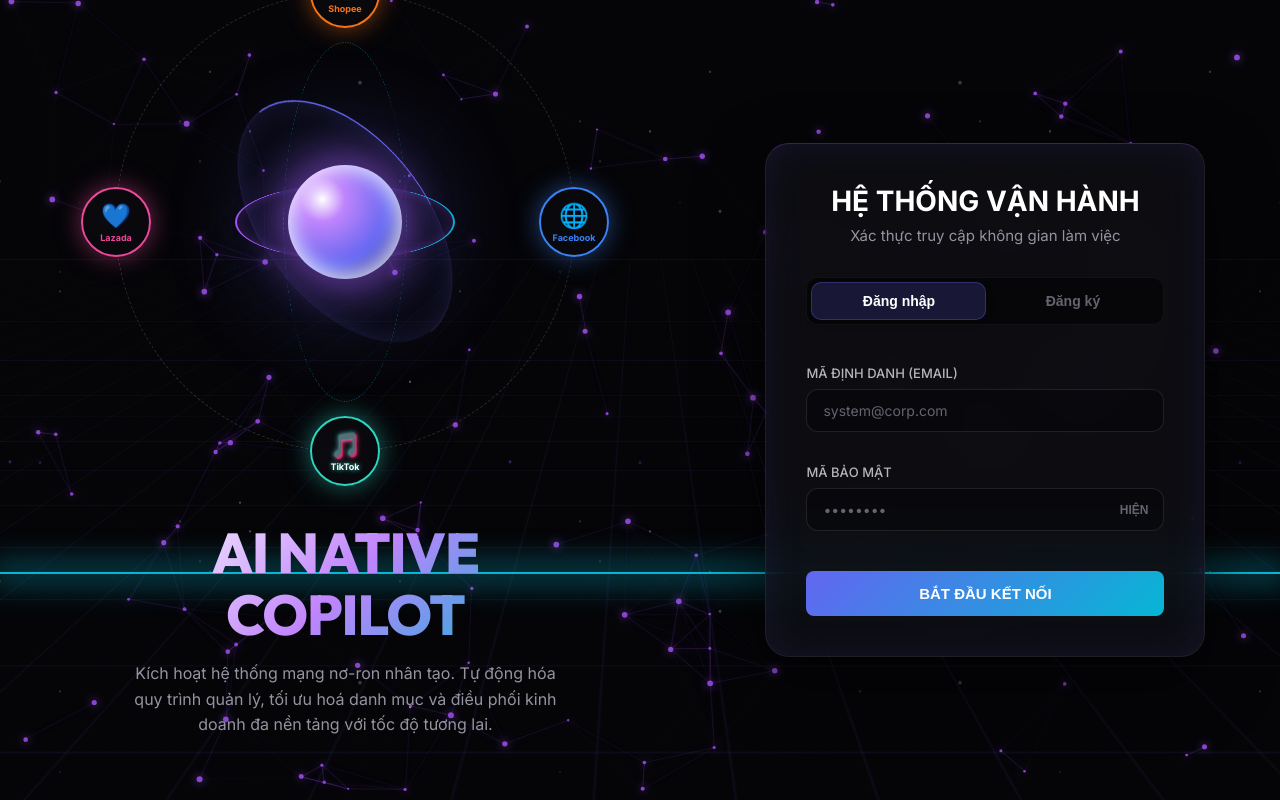
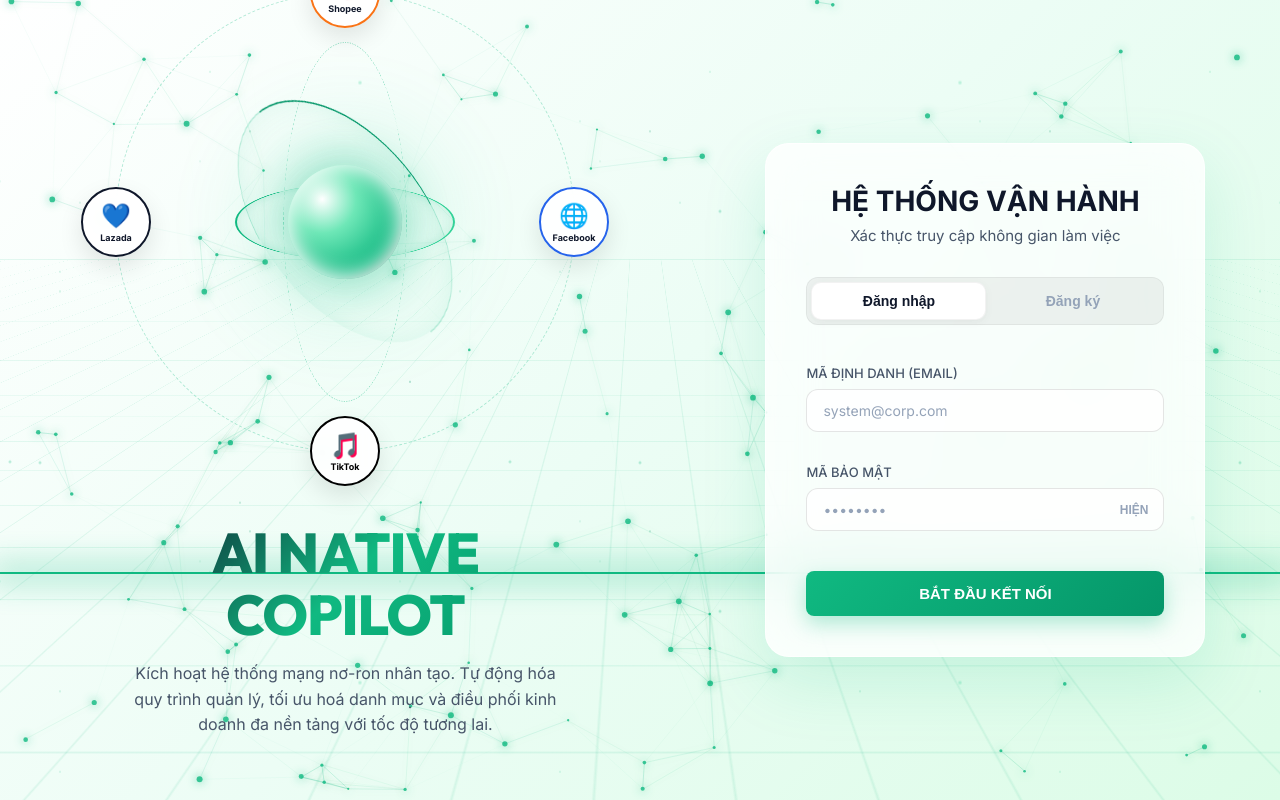
Before and after one commit to Yhucyor/startup-review, a Next.js app in the folder frontend/: page / in a window 1280 px wide. Built offline with nearby package versions, Linux system fonts and the light colour scheme.

Commit message:
style: change theme to beautiful white and emerald green gradient light mode

```diff
--- a/frontend/src/app/Particles.tsx
+++ b/frontend/src/app/Particles.tsx
@@ -65,10 +65,10 @@ export default function Particles() {
         if (!ctx) return;
         ctx.beginPath();
         ctx.arc(this.x, this.y, this.size, 0, Math.PI * 2);
-        ctx.fillStyle = "rgba(168, 85, 247, 0.8)";
+        ctx.fillStyle = "rgba(16, 185, 129, 0.8)";
         ctx.fill();
         ctx.shadowBlur = 10;
-        ctx.shadowColor = "#a855f7";
+        ctx.shadowColor = "#10b981";
       }
     }
 
@@ -97,7 +97,7 @@ export default function Particles() {
           ctx.beginPath();
           ctx.moveTo(particles[i].x, particles[i].y);
           ctx.lineTo(mouse.x, mouse.y);
-          ctx.strokeStyle = `rgba(6, 182, 212, ${1 - distMouse / 180})`; // Neon cyan connection to mouse
+          ctx.strokeStyle = `rgba(5, 150, 105, ${1 - distMouse / 180})`; // Dark green connection to mouse
           ctx.lineWidth = 1.5;
           ctx.stroke();
         }
@@ -112,7 +112,7 @@ export default function Particles() {
             ctx.beginPath();
             ctx.moveTo(particles[i].x, particles[i].y);
             ctx.lineTo(particles[j].x, particles[j].y);
-            ctx.strokeStyle = `rgba(168, 85, 247, ${0.3 - dist / 400})`; // Purple connections between stars
+            ctx.strokeStyle = `rgba(16, 185, 129, ${0.3 - dist / 400})`; // Green connections between stars
             ctx.lineWidth = 0.8;
             ctx.stroke();
           }
--- a/frontend/src/app/globals.css
+++ b/frontend/src/app/globals.css
@@ -2,29 +2,29 @@
 
 :root {
   /* Core Colors */
-  --bg-primary: #0a0a0c;
-  --bg-secondary: #121217;
-  --bg-tertiary: rgba(25, 25, 32, 0.6);
-  --bg-glass: rgba(25, 25, 32, 0.4);
+  --bg-primary: #f0fdf4; /* Light green-white */
+  --bg-secondary: #ffffff; /* Pure white */
+  --bg-tertiary: #e2e8f0; /* Slate 200 */
+  --bg-glass: rgba(255, 255, 255, 0.7);
 
-  --text-primary: #ffffff;
-  --text-secondary: #9494a0;
-  --text-muted: #646470;
+  --text-primary: #0f172a; /* Slate 900 */
+  --text-secondary: #475569; /* Slate 600 */
+  --text-muted: #94a3b8; /* Slate 400 */
 
-  --accent-primary: #6366f1; /* Indigo */
-  --accent-secondary: #a855f7; /* Purple */
-  --accent-glow: rgba(99, 102, 241, 0.4);
+  --accent-primary: #10b981; /* Emerald Green */
+  --accent-secondary: #059669; /* Dark Green */
+  --accent-glow: rgba(16, 185, 129, 0.4);
 
-  --border-color: rgba(255, 255, 255, 0.08);
-  --border-light: rgba(255, 255, 255, 0.15);
+  --border-color: rgba(0, 0, 0, 0.08);
+  --border-light: rgba(0, 0, 0, 0.15);
 
   /* Status Colors */
   --success: #10b981;
-  --success-bg: rgba(16, 185, 129, 0.1);
+  --success-bg: rgba(16, 185, 129, 0.15);
   --warning: #f59e0b;
-  --warning-bg: rgba(245, 158, 11, 0.1);
+  --warning-bg: rgba(245, 158, 11, 0.15);
   --error: #ef4444;
-  --error-bg: rgba(239, 68, 68, 0.1);
+  --error-bg: rgba(239, 68, 68, 0.15);
 
   /* Typography */
   --font-body: 'Inter', sans-serif;
--- a/frontend/src/app/page.module.css
+++ b/frontend/src/app/page.module.css
@@ -1,7 +1,7 @@
 .container {
   display: flex;
   min-height: 100vh;
-  background: #050508; /* Very dark blue/black */
+  background: linear-gradient(135deg, #ffffff 0%, #ecfdf5 50%, #dcfce7 100%);
   overflow: hidden;
   position: relative;
 }
@@ -19,7 +19,7 @@
   overflow: hidden;
 }
 
-/* Galaxy Stars */
+/* Eco Tech Stars */
 .starsContainer {
   position: absolute;
   top: 0; left: 0; right: 0; bottom: 0;
@@ -33,35 +33,35 @@
   top: -50%; left: -50%; width: 200%; height: 200%;
   background: transparent;
   background-image:
-    radial-gradient(1px 1px at 20px 30px, #ffffff, rgba(0,0,0,0)),
-    radial-gradient(1px 1px at 40px 70px, #ffffff, rgba(0,0,0,0)),
-    radial-gradient(1.5px 1.5px at 90px 40px, #ffffff, rgba(0,0,0,0)),
-    radial-gradient(2px 2px at 160px 120px, rgba(255,255,255,0.8), rgba(0,0,0,0)),
-    radial-gradient(1px 1px at 240px 90px, #ffffff, rgba(0,0,0,0)),
-    radial-gradient(1.5px 1.5px at 300px 200px, rgba(255,255,255,0.6), rgba(0,0,0,0));
+    radial-gradient(1px 1px at 20px 30px, rgba(16, 185, 129, 0.5), rgba(0,0,0,0)),
+    radial-gradient(1px 1px at 40px 70px, rgba(16, 185, 129, 0.4), rgba(0,0,0,0)),
+    radial-gradient(1.5px 1.5px at 90px 40px, rgba(5, 150, 105, 0.5), rgba(0,0,0,0)),
+    radial-gradient(2px 2px at 160px 120px, rgba(16, 185, 129, 0.6), rgba(0,0,0,0)),
+    radial-gradient(1px 1px at 240px 90px, rgba(52, 211, 153, 0.5), rgba(0,0,0,0)),
+    radial-gradient(1.5px 1.5px at 300px 200px, rgba(16, 185, 129, 0.4), rgba(0,0,0,0));
   background-repeat: repeat;
   background-size: 400px 400px;
   animation: starMove 60s linear infinite;
-  opacity: 0.5;
+  opacity: 0.7;
 }
 
 .stars2 {
   background-image:
-    radial-gradient(1.5px 1.5px at 50px 160px, rgba(255,255,255,0.9), rgba(0,0,0,0)),
-    radial-gradient(2px 2px at 150px 240px, rgba(168,85,247,0.8), rgba(0,0,0,0)),
-    radial-gradient(1px 1px at 350px 350px, #ffffff, rgba(0,0,0,0)),
-    radial-gradient(1px 1px at 200px 50px, rgba(6,182,212,0.8), rgba(0,0,0,0));
+    radial-gradient(1.5px 1.5px at 50px 160px, rgba(5, 150, 105, 0.6), rgba(0,0,0,0)),
+    radial-gradient(2px 2px at 150px 240px, rgba(16, 185, 129, 0.5), rgba(0,0,0,0)),
+    radial-gradient(1px 1px at 350px 350px, rgba(52, 211, 153, 0.6), rgba(0,0,0,0)),
+    radial-gradient(1px 1px at 200px 50px, rgba(16, 185, 129, 0.5), rgba(0,0,0,0));
   background-size: 500px 500px;
   animation: starMove 45s linear infinite;
-  opacity: 0.7;
+  opacity: 0.8;
 }
 
 .stars3 {
   background-image:
-    radial-gradient(2px 2px at 80px 80px, rgba(99,102,241,0.9), rgba(0,0,0,0)),
-    radial-gradient(1.5px 1.5px at 280px 120px, #ffffff, rgba(0,0,0,0)),
-    radial-gradient(2.5px 2.5px at 400px 300px, rgba(255,255,255,0.7), rgba(0,0,0,0)),
-    radial-gradient(1px 1px at 120px 420px, rgba(168,85,247,0.8), rgba(0,0,0,0));
+    radial-gradient(2px 2px at 80px 80px, rgba(16, 185, 129, 0.6), rgba(0,0,0,0)),
+    radial-gradient(1.5px 1.5px at 280px 120px, rgba(5, 150, 105, 0.5), rgba(0,0,0,0)),
+    radial-gradient(2.5px 2.5px at 400px 300px, rgba(52, 211, 153, 0.5), rgba(0,0,0,0)),
+    radial-gradient(1px 1px at 120px 420px, rgba(16, 185, 129, 0.6), rgba(0,0,0,0));
   background-size: 600px 600px;
   animation: starMove 30s linear infinite;
 }
@@ -71,13 +71,13 @@
   to { transform: translateY(1000px); }
 }
 
-/* Futuristic Cyber Grid */
+/* Light Green Cyber Grid */
 .gridOverlay {
   position: absolute;
   top: -50%; left: -50%; right: -50%; bottom: -50%;
   background-image:
-    linear-gradient(rgba(99, 102, 241, 0.07) 1px, transparent 1px),
-    linear-gradient(90deg, rgba(99, 102, 241, 0.07) 1px, transparent 1px);
+    linear-gradient(rgba(16, 185, 129, 0.1) 1px, transparent 1px),
+    linear-gradient(90deg, rgba(16, 185, 129, 0.1) 1px, transparent 1px);
   background-size: 60px 60px;
   transform: perspective(800px) rotateX(70deg);
   animation: gridMove 5s linear infinite;
@@ -86,16 +86,16 @@
 
 @keyframes gridMove {
   0% { transform: perspective(800px) rotateX(70deg) translateY(0); }
-  100% { transform: perspective(800px) rotateX(70deg) translateY(60px); } /* Matches background-size */
+  100% { transform: perspective(800px) rotateX(70deg) translateY(60px); }
 }
 
-/* Cyber Scanner Line */
+/* Green Scanner Line */
 .scanner {
   position: absolute;
   left: 0; right: 0;
   height: 2px;
-  background: #06b6d4; /* Neon cyan */
-  box-shadow: 0 0 30px 10px rgba(6, 182, 212, 0.4);
+  background: #10b981;
+  box-shadow: 0 0 30px 10px rgba(16, 185, 129, 0.3);
   animation: scan 4s ease-in-out infinite alternate;
   z-index: 1;
 }
@@ -107,7 +107,7 @@
   100% { top: 100%; opacity: 0; }
 }
 
-/* Holographic AI Core */
+/* Eco AI Core */
 .aiCore {
   position: relative;
   width: 320px;
@@ -115,7 +115,7 @@
   display: flex;
   align-items: center;
   justify-content: center;
-  margin-bottom: 140px; /* INCREASED to prevent overlapping with text */
+  margin-bottom: 140px;
   z-index: 10;
 }
 
@@ -123,47 +123,47 @@
   width: 120px;
   height: 120px;
   border-radius: 50%;
-  background: radial-gradient(circle at 30% 30%, #ffffff 0%, #c084fc 20%, #6366f1 60%, #1e1b4b 100%);
+  background: radial-gradient(circle at 30% 30%, #ffffff 0%, #6ee7b7 30%, #10b981 70%, #064e3b 100%);
   box-shadow:
-    0 0 40px 10px rgba(168, 85, 247, 0.5),
-    0 0 100px 30px rgba(99, 102, 241, 0.3),
-    inset 0 0 20px 5px rgba(255, 255, 255, 0.8);
+    0 0 40px 10px rgba(16, 185, 129, 0.3),
+    0 0 100px 30px rgba(52, 211, 153, 0.2),
+    inset 0 0 20px 5px rgba(255, 255, 255, 0.9);
   animation: pulseOrb 3s ease-in-out infinite alternate;
   z-index: 5;
 }
 
 @keyframes pulseOrb {
-  0% { transform: scale(0.95); filter: hue-rotate(0deg); }
-  100% { transform: scale(1.05); filter: hue-rotate(15deg); }
+  0% { transform: scale(0.95); filter: brightness(1); }
+  100% { transform: scale(1.05); filter: brightness(1.2); }
 }
 
-/* Floating Hologram Rings */
+/* Floating Rings */
 .ring {
   position: absolute;
   border-radius: 50%;
-  border: 1px solid rgba(168, 85, 247, 0.2);
+  border: 1px solid rgba(16, 185, 129, 0.3);
   transform-style: preserve-3d;
 }
 
 .ring1 {
   width: 220px; height: 220px;
-  border-left: 2px solid #a855f7;
-  border-right: 2px solid #06b6d4;
+  border-left: 2px solid #10b981;
+  border-right: 2px solid #34d399;
   animation: spin1 8s cubic-bezier(0.4, 0, 0.2, 1) infinite;
-  box-shadow: 0 0 20px rgba(168, 85, 247, 0.3) inset;
+  box-shadow: 0 0 20px rgba(16, 185, 129, 0.2) inset;
 }
 
 .ring2 {
   width: 280px; height: 280px;
-  border-top: 2px solid #6366f1;
+  border-top: 2px solid #059669;
   border-bottom: 2px solid transparent;
   animation: spin2 12s linear infinite;
-  box-shadow: 0 0 30px rgba(99, 102, 241, 0.2) inset;
+  box-shadow: 0 0 30px rgba(16, 185, 129, 0.1) inset;
 }
 
 .ring3 {
   width: 360px; height: 360px;
-  border: 1px dashed rgba(6, 182, 212, 0.4);
+  border: 1px dashed rgba(16, 185, 129, 0.4);
   animation: spin3 20s linear infinite;
 }
 
@@ -186,7 +186,7 @@
   width: 460px;
   height: 460px;
   border-radius: 50%;
-  border: 1px dashed rgba(255, 255, 255, 0.15);
+  border: 1px dashed rgba(16, 185, 129, 0.3);
   animation: spinOrbit 24s linear infinite;
   z-index: 8;
 }
@@ -201,7 +201,7 @@
   width: 70px;
   height: 70px;
   border-radius: 50%;
-  background: rgba(10, 10, 15, 0.9);
+  background: rgba(255, 255, 255, 0.9);
   backdrop-filter: blur(8px);
   display: flex;
   flex-direction: column;
@@ -212,11 +212,12 @@
   border: 2px solid;
   animation: counterSpinOrbit 24s linear infinite;
   transition: transform 0.3s ease;
+  box-shadow: 0 10px 25px rgba(0,0,0,0.1);
+  color: #0f172a;
 }
 
 .platformNode:hover {
-  filter: brightness(1.3);
-  transform: scale(1.1) !important; /* Note: this might fight with the animation, so we might need an inner div for scale */
+  transform: scale(1.1) !important;
 }
 
 .platformInner {
@@ -236,33 +237,25 @@
   top: -35px;
   left: calc(50% - 35px);
   border-color: #f97316;
-  color: #f97316;
-  box-shadow: 0 0 25px rgba(249, 115, 22, 0.5);
 }
 
 .nodeTiktok {
   bottom: -35px;
   left: calc(50% - 35px);
-  border-color: #2dd4bf;
-  color: #2dd4bf;
-  box-shadow: 0 0 25px rgba(45, 212, 191, 0.5);
+  border-color: #000000;
 }
-.nodeTiktok .platformInner { color: #fff; text-shadow: 0 0 5px #2dd4bf; }
+.nodeTiktok .platformInner { color: #000; }
 
 .nodeLazada {
   left: -35px;
   top: calc(50% - 35px);
-  border-color: #ec4899;
-  color: #ec4899;
-  box-shadow: 0 0 25px rgba(236, 72, 153, 0.5);
+  border-color: #0f172a;
 }
 
 .nodeFb {
   right: -35px;
   top: calc(50% - 35px);
-  border-color: #3b82f6;
-  color: #3b82f6;
-  box-shadow: 0 0 25px rgba(59, 130, 246, 0.5);
+  border-color: #2563eb;
 }
 
 /* Intro Text */
@@ -278,7 +271,7 @@
   font-weight: 800;
   margin-bottom: 16px;
   line-height: 1.1;
-  background: linear-gradient(135deg, #ffffff 0%, #c084fc 50%, #06b6d4 100%);
+  background: linear-gradient(135deg, #0f172a 0%, #10b981 50%, #059669 100%);
   -webkit-background-clip: text;
   -webkit-text-fill-color: transparent;
   background-clip: text;
@@ -305,7 +298,7 @@
   background: transparent;
 }
 
-/* Auth Card refinements for Sci-Fi look */
+/* Auth Card refinements for Light mode */
 .loginCard {
   width: 100%;
   max-width: 440px;
@@ -313,30 +306,30 @@
   display: flex;
   flex-direction: column;
   gap: 24px;
-  background: rgba(15, 15, 20, 0.8);
+  background: rgba(255, 255, 255, 0.7);
   backdrop-filter: blur(24px);
-  border: 1px solid rgba(255, 255, 255, 0.08);
-  border-top: 1px solid rgba(168, 85, 247, 0.3); /* Subtle top glow */
+  border: 1px solid rgba(255, 255, 255, 0.8);
+  border-top: 1px solid rgba(255, 255, 255, 1);
   border-radius: var(--radius-xl);
-  box-shadow: 0 24px 64px rgba(0, 0, 0, 0.6),
-              0 0 40px rgba(99, 102, 241, 0.1) inset;
+  box-shadow: 0 24px 64px rgba(16, 185, 129, 0.15),
+              0 0 40px rgba(255, 255, 255, 0.5) inset;
 }
 
-/* Form Elements (Inherited mainly, just overrides) */
+/* Form Elements */
 .header { text-align: center; margin-bottom: 8px; }
-.logo { font-size: 28px; font-weight: 700; margin-bottom: 8px; display: inline-block; color: white; }
+.logo { font-size: 28px; font-weight: 800; margin-bottom: 8px; display: inline-block; color: var(--text-primary); }
 .subtitle { color: var(--text-secondary); font-size: 15px; }
-.tabs { display: flex; background: rgba(0, 0, 0, 0.5); padding: 4px; border-radius: var(--radius-md); margin-bottom: 16px; border: 1px solid rgba(255, 255, 255, 0.05); }
+.tabs { display: flex; background: rgba(0, 0, 0, 0.05); padding: 4px; border-radius: var(--radius-md); margin-bottom: 16px; border: 1px solid rgba(0, 0, 0, 0.05); }
 .tab { flex: 1; padding: 10px; text-align: center; font-size: 14px; font-weight: 600; color: var(--text-muted); cursor: pointer; border-radius: calc(var(--radius-md) - 2px); transition: all 0.2s ease; border: none; background: transparent; }
-.tab.active { background: rgba(99, 102, 241, 0.2); color: #fff; box-shadow: 0 2px 8px rgba(0,0,0,0.2); border: 1px solid rgba(99, 102, 241, 0.3); }
+.tab.active { background: white; color: var(--text-primary); box-shadow: 0 2px 8px rgba(0,0,0,0.05); border: 1px solid rgba(0, 0, 0, 0.05); }
 .form { display: flex; flex-direction: column; gap: 16px; }
 .passwordWrapper { position: relative; display: flex; align-items: center; }
-.passwordInput { width: 100%; padding-right: 48px; background: rgba(0,0,0,0.3); border-color: rgba(255,255,255,0.1); }
-.passwordInput:focus { border-color: #06b6d4; box-shadow: 0 0 0 2px rgba(6, 182, 212, 0.2); }
+.passwordInput { width: 100%; padding-right: 48px; background: rgba(255,255,255,0.8); border-color: rgba(0,0,0,0.1); }
+.passwordInput:focus { border-color: #10b981; box-shadow: 0 0 0 3px rgba(16, 185, 129, 0.2); }
 .toggleBtn { position: absolute; right: 12px; background: transparent; border: none; color: var(--text-muted); cursor: pointer; font-size: 12px; font-weight: 600; padding: 4px; }
-.toggleBtn:hover { color: #06b6d4; }
-.submitBtn { margin-top: 8px; padding: 14px; font-size: 15px; font-weight: 600; background: linear-gradient(135deg, #6366f1, #06b6d4); }
-.errorBox { padding: 12px; background: var(--error-bg); border: 1px solid rgba(239, 68, 68, 0.3); border-radius: var(--radius-sm); color: var(--error); font-size: 13px; text-align: center; }
+.toggleBtn:hover { color: #10b981; }
+.submitBtn { margin-top: 8px; padding: 14px; font-size: 15px; font-weight: 600; background: linear-gradient(135deg, #10b981, #059669); color: white; box-shadow: 0 8px 20px rgba(16, 185, 129, 0.3); }
+.errorBox { padding: 12px; background: var(--error-bg); border: 1px solid rgba(239, 68, 68, 0.2); border-radius: var(--radius-sm); color: var(--error); font-size: 13px; text-align: center; }
 
 @media (max-width: 968px) {
   .container { flex-direction: column; }
--- a/frontend/src/app/page.tsx
+++ b/frontend/src/app/page.tsx
@@ -136,7 +136,7 @@ export default function AuthPage() {
 
           <form className={styles.form} onSubmit={handleSubmit}>
             <div className="input-group">
-              <label className="input-label" htmlFor="email" style={{color: 'rgba(255,255,255,0.7)'}}>MÃ ĐỊNH DANH (EMAIL)</label>
+              <label className="input-label" htmlFor="email" style={{color: 'var(--text-secondary)'}}>MÃ ĐỊNH DANH (EMAIL)</label>
               <input
                 id="email"
                 type="email"
@@ -148,7 +148,7 @@ export default function AuthPage() {
             </div>
 
             <div className="input-group">
-              <label className="input-label" htmlFor="password" style={{color: 'rgba(255,255,255,0.7)'}}>MÃ BẢO MẬT</label>
+              <label className="input-label" htmlFor="password" style={{color: 'var(--text-secondary)'}}>MÃ BẢO MẬT</label>
               <div className={styles.passwordWrapper}>
                 <input
                   id="password"
```
